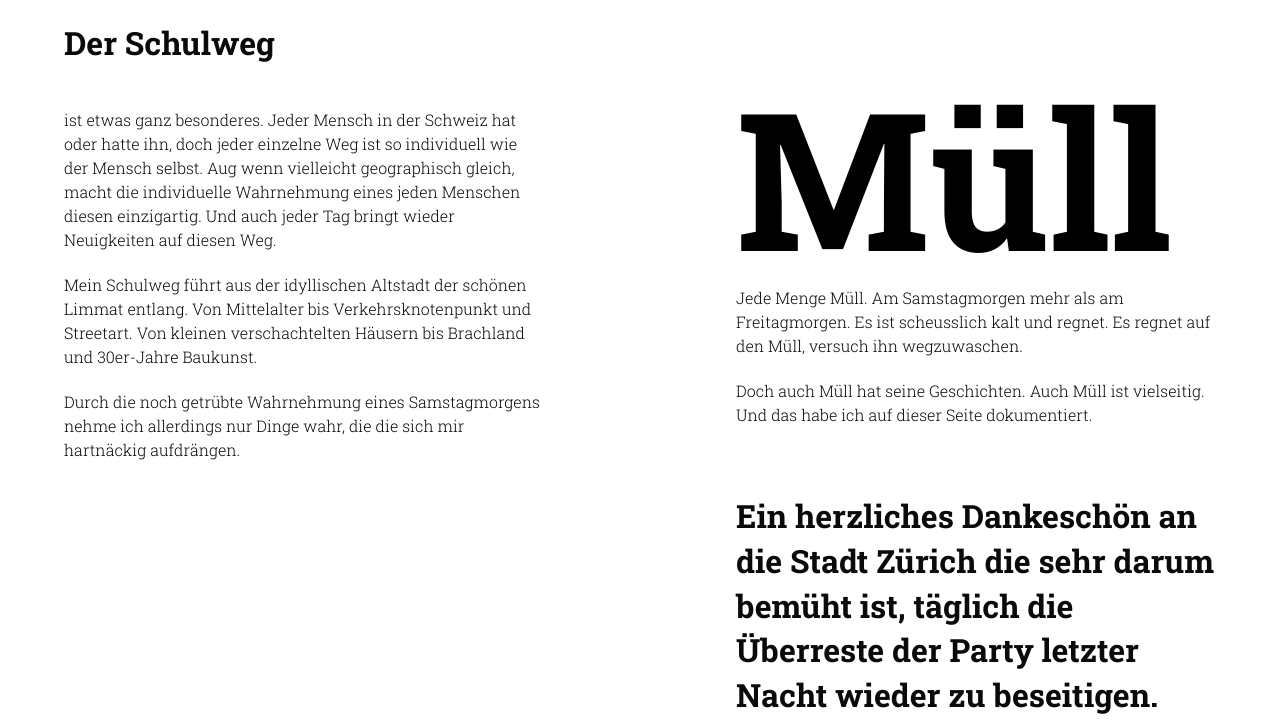
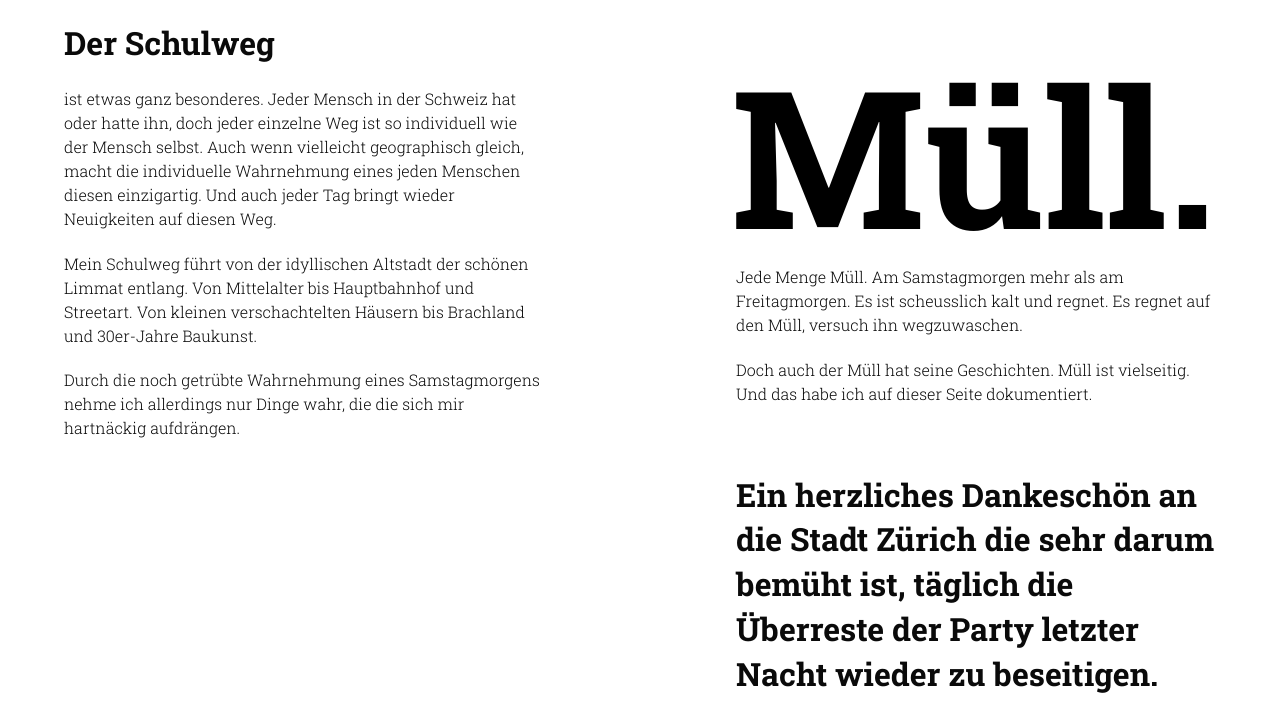
Before and after one commit to mariusbecker/coolyeahtechno, a plain HTML site: page about.html in a window 1280 px wide. Shown: the top 728 px of the page. Drawn offline with Linux system fonts and the light colour scheme; a web font is replaced by a local one.

Commit message:
about fixes

```diff
--- a/about.html
+++ b/about.html
@@ -18,6 +18,7 @@ h1 {
   font-weight: 700;
   text-align: left;
   line-height: 1.4;
+  margin-bottom: 0;
 }
 
 h2 {
@@ -28,15 +29,21 @@ h2 {
   text-align: left;
   margin-top: -55px;
   margin-bottom: -55px;
-  margin-left: 0;
+  margin-left: -5px;
   margin-right: 0;
 }
 
 p {
   font-family: Roboto Slab;
   font-weight: 300;
+  font-size: 1em;
   text-align: left;
   padding-top: 10px;
+
+}
+
+img {
+  margin-top: 2em;
 }
 
 </style>
@@ -52,14 +59,14 @@ p {
 
       <div class="grid-x grid-padding-x">
         <div class="large-5 medium-12 small-12 column">
-          <p>ist etwas ganz besonderes. Jeder Mensch in der Schweiz hat oder hatte ihn, doch jeder einzelne Weg ist so individuell wie der Mensch selbst. Aug wenn vielleicht geographisch gleich, macht die individuelle Wahrnehmung eines jeden Menschen diesen einzigartig. Und auch jeder Tag bringt wieder Neuigkeiten auf diesen Weg.</p>
-          <p>Mein Schulweg führt aus der idyllischen Altstadt der schönen Limmat entlang. Von Mittelalter bis Verkehrsknotenpunkt und Streetart. Von kleinen verschachtelten Häusern bis Brachland und 30er-Jahre Baukunst.</p>
+          <p>ist etwas ganz besonderes. Jeder Mensch in der Schweiz hat oder hatte ihn, doch jeder einzelne Weg ist so individuell wie der Mensch selbst. Auch wenn vielleicht geographisch gleich, macht die individuelle Wahrnehmung eines jeden Menschen diesen einzigartig. Und auch jeder Tag bringt wieder Neuigkeiten auf diesen Weg.</p>
+          <p>Mein Schulweg führt von der idyllischen Altstadt der schönen Limmat entlang. Von Mittelalter bis Hauptbahnhof und Streetart. Von kleinen verschachtelten Häusern bis Brachland und 30er-Jahre Baukunst.</p>
           <p>Durch die noch getrübte Wahrnehmung eines Samstagmorgens nehme ich allerdings nur Dinge wahr, die die sich mir hartnäckig aufdrängen.</p>
         </div>
         <div class="large-5 medium-12 small-12 large-offset-2 medium-offset-0 small-offset-0 column">
-          <h2>Müll</h2>
+          <h2>Müll.</h2>
           <p>Jede Menge Müll. Am Samstagmorgen mehr als am Freitagmorgen. Es ist scheusslich kalt und regnet. Es regnet auf den Müll, versuch ihn wegzuwaschen.</p>
-          <p>Doch auch Müll hat seine Geschichten. Auch Müll ist vielseitig. Und das habe ich auf dieser Seite dokumentiert.</p>
+          <p>Doch auch der Müll hat seine Geschichten. Müll ist vielseitig. Und das habe ich auf dieser Seite dokumentiert.</p>
         </div>
       </div>
 
```
